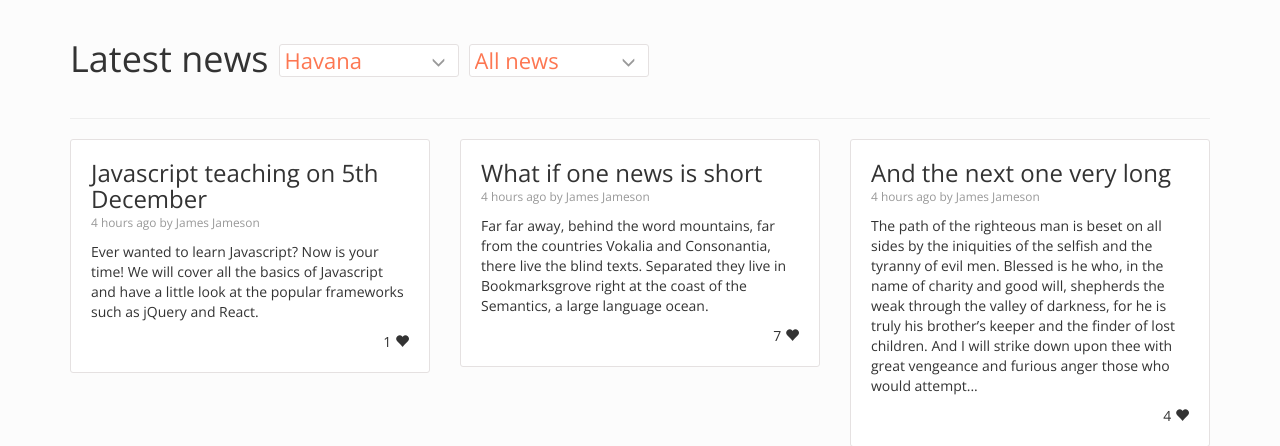
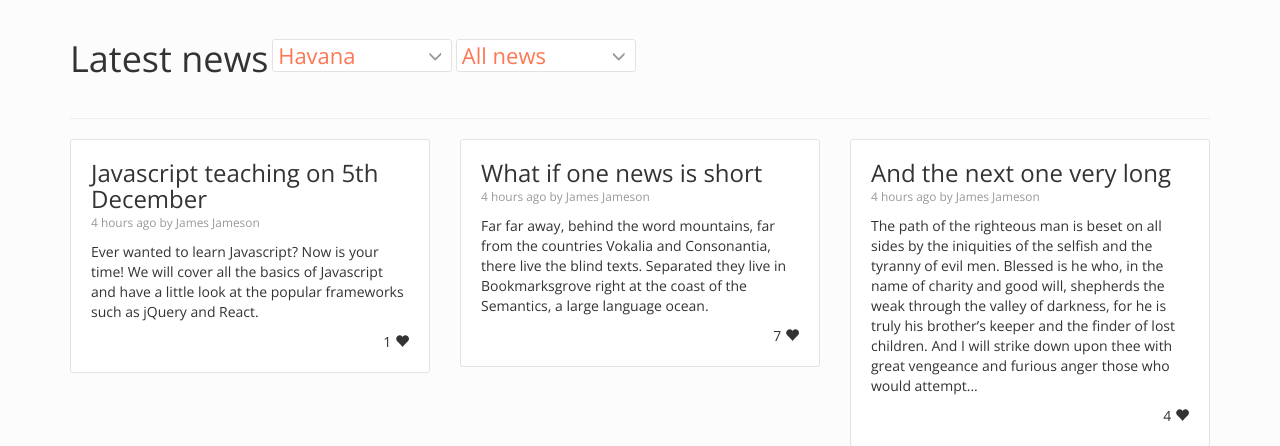
Before and after one commit to mruis/communitynews, a PHP site: page / in a window 1280 px wide. Shown: the part 51-497 px from the top of the page. Run offline with PHP 8.4, Linux system fonts and the light colour scheme.

Commit message:
community and area selectors responsive

```diff
--- a/css/3-col-portfolio.css
+++ b/css/3-col-portfolio.css
@@ -4,7 +4,12 @@ body {
 }
 
 /* page header, community selector, news area selector */
-.addbtn{
+
+.page-header {
+	display: inline-block;
+}
+
+.addbtn {
     background:none;
     border:none;
     margin:0;
@@ -12,10 +17,8 @@ body {
 	text-color: white;
 }
 
-.area-select{
-	position: absolute;
-	margin-left: 200px;
-	margin-top: 25px;
+.community-area-select {
+	display: inline-block;
 	width: 180px;
     border: 1px solid #e5e1e1;
     border-radius: 3px;
@@ -23,22 +26,7 @@ body {
     background: #ffffff;
 }
 
-.page-header, .community-select, .area-select {
-	display: inline-block;
-}
-
-.community-select {
-	position: absolute;
-	margin-left: 10px;
-	margin-top: 25px;
-	width: 180px;
-    border: 1px solid #e5e1e1;
-    border-radius: 3px;
-    overflow: hidden;
-    background: #ffffff;
-}
-
-.community-select select, .area-select select {
+.community-area-select select {
 	color: #FD7752;
 	width: 100%;
 	font-size: 22px;
@@ -50,7 +38,7 @@ body {
     -webkit-appearance: none;
 }
 
-.community-select select:focus, .area-select select:focus {
+.community-area-select select:focus {
     outline: none;
 }
 
@@ -59,21 +47,19 @@ body {
 	position: absolute;
 	height: 100%;
 	width: 40px;
-	top: -3px;
-	left: 140px;
 }
 
 .select-side i {
-	left: 30%;
-	top: 12px;
+	left: 155px;
+	top: 8px;
 	color: #999999;
 }
 
-.community-select:hover i, .area-select:hover i {
+.community-area-select:hover i {
 	color: #000000;
 }
 
-.community-select:hover, .area-select:hover {
+.community-area-select:hover{
 	border-color: #999999;
 }
 
@@ -107,8 +93,6 @@ body {
 		opacity: 1;
     }
 }
-
-
 
 .news-title {
 	margin-bottom: 0px;
--- a/index.html
+++ b/index.html
@@ -73,27 +73,26 @@
         <div class="row">
             <div class="col-lg-10 page-header-container">
                 <h1 class="page-header">Latest news</h1>
-				<div class="community-select">
+				<div class="community-area-select">
 				  <div class="select-side">
 					<i class="glyphicon glyphicon-menu-down"></i>
 				  </div>
 				  <select>
-					<option>Havana</option>
 					<option>Havana</option>
 					<option>Maxuilili</option>
 					<option>Okuryangava</option>
 					<option>Katutura</option>
 				  </select>
 				</div>
-				<div class="area-select">
+				<div class="community-area-select">
 				  <div class="select-side">
 					<i class="glyphicon glyphicon-menu-down"></i>
 				  </div>
 				  <select>
 					<option>All news</option>
+					<option>Events</option>
 					<option>Education</option>
 					<option>Politics</option>
-					<option>Events</option>
 					<option>Children</option>
 					<option>Health</option>
 					<option>Market</option>
```
